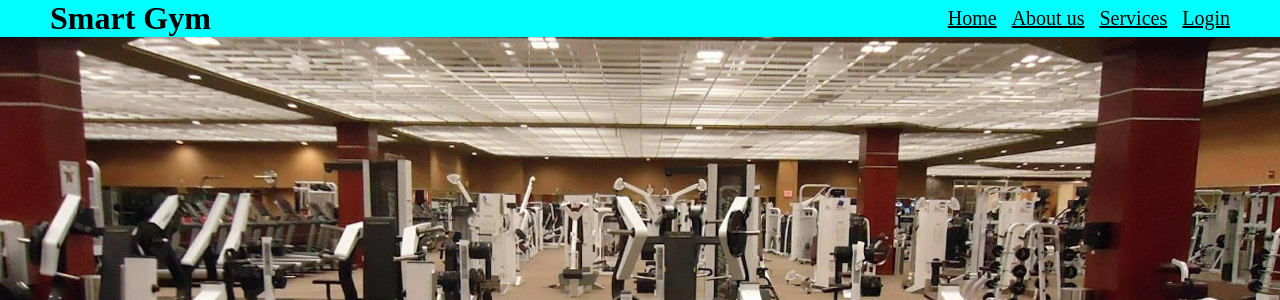
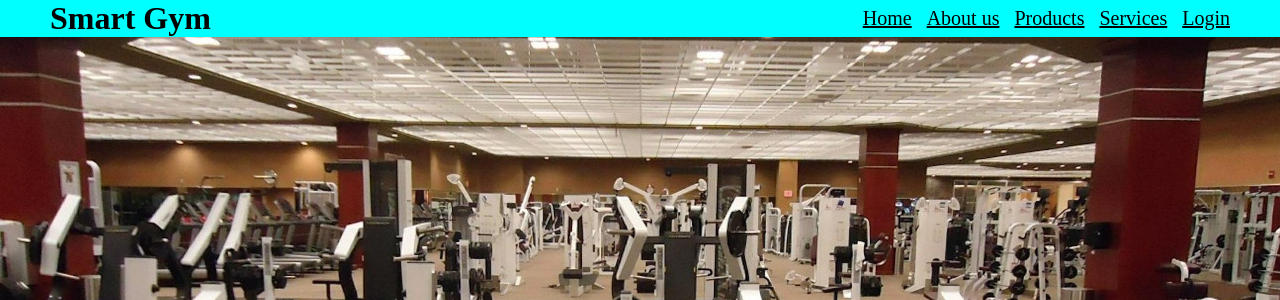
Before and after one commit to jamesrcutmore/fitnessmembersip, a Django app: page / in a window 1280 px wide. Shown: the top 300 px of the page. Run offline with Django 4.2, Linux system fonts and the light colour scheme.

Commit message:
products link added

```diff
--- a/members/templates/members/base.html
+++ b/members/templates/members/base.html
@@ -16,6 +16,7 @@
         <ul>
             <li><a href="/">Home</a></li>
             <li><a href="/about">About us</a></li>
+            <li><a href="/about">Products</a></li>
             <li><a href="/services">Services</a></li>
             <li><a href="/login">Login</a></li>
         </ul>
```
